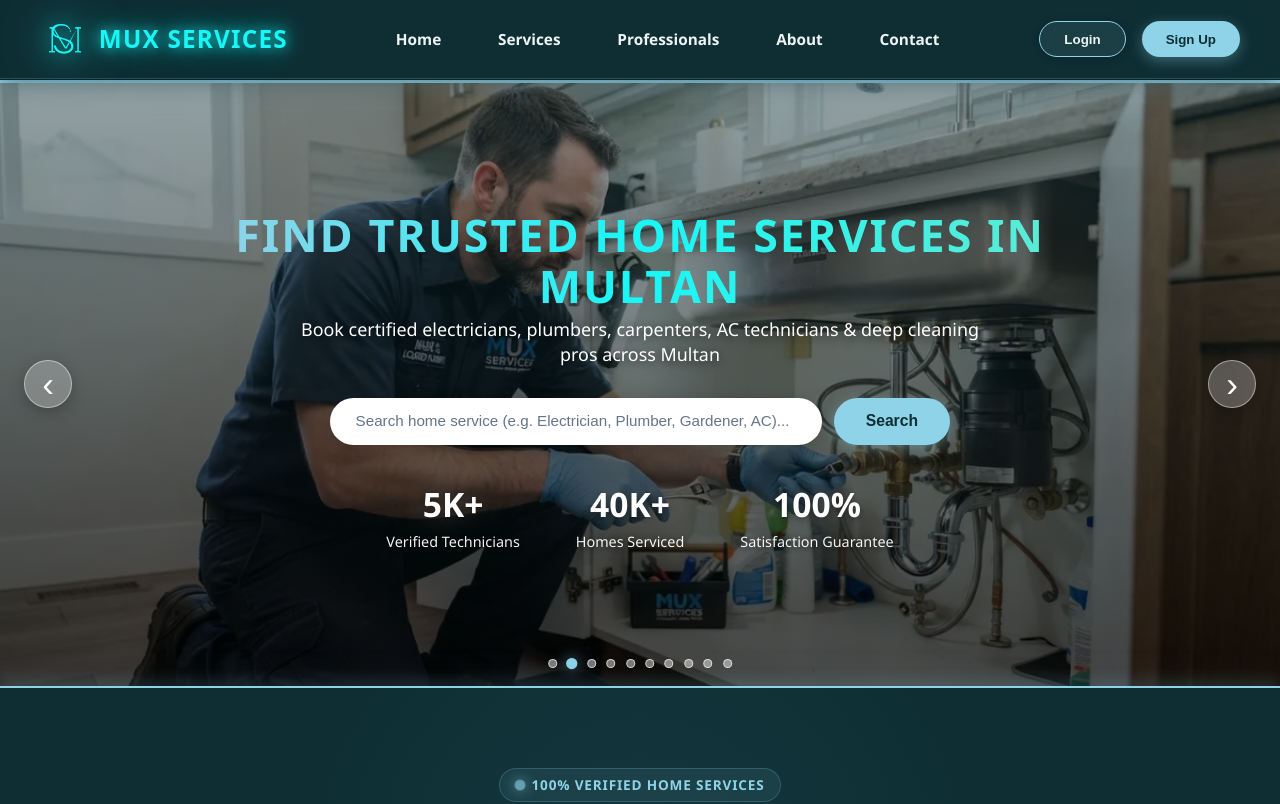
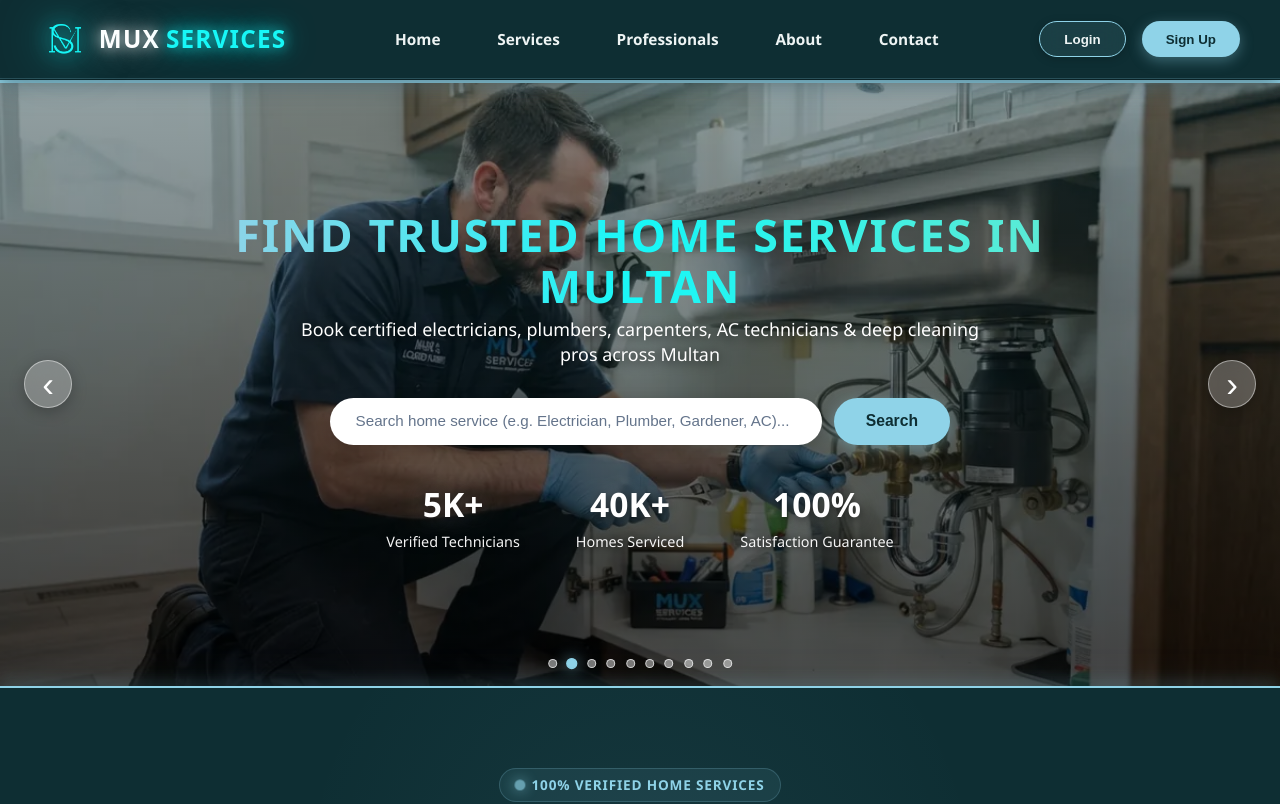
Before and after one commit to muhammadusman112130-alt/MUX-SERVICES, a React (Vite) app: page / in a window 1280 px wide. Shown: the top 804 px of the page. Built offline with nearby package versions, Linux system fonts and the light colour scheme.

Commit message:
Update navbar MUX text to pure white with clean glow

```diff
--- a/src/components/Navbar.css
+++ b/src/components/Navbar.css
@@ -57,33 +57,47 @@
   filter: drop-shadow(0 0 16px rgba(23, 247, 247, 1)) drop-shadow(0 0 32px rgba(238, 244, 244, 0.85));
 }
 
-/* ── MUX SERVICES LOGO TEXT (#17F7F7 BULLETPROOF) ── */
+/* ── MUX SERVICES LOGO TEXT (#8FD3E8 MINT ICE & #17F7F7 CYAN) ── */
+.brand-logo-text-wrap {
+  background: none !important;
+  font-weight: 900 !important;
+  font-size: 1.52rem !important;
+  letter-spacing: 1.2px !important;
+  text-transform: uppercase !important;
+  font-family: system-ui, -apple-system, BlinkMacSystemFont, 'Segoe UI', Roboto, sans-serif !important;
+  line-height: 1 !important;
+  display: inline-flex !important;
+  align-items: center !important;
+  gap: 6px !important;
+}
+
+.brand-logo-mux {
+  color: #ffffff !important;
+  -webkit-text-fill-color: #ffffff !important;
+  background: none !important;
+  font-weight: 900 !important;
+  text-shadow: 0 0 14px rgba(255, 255, 255, 0.8), 0 0 28px rgba(238, 244, 244, 0.5) !important;
+  transition: all 0.3s ease !important;
+}
+
+.brand-logo-services,
 .brand-logo-text-cyan,
 .logo-text-services {
   color: #17f7f7 !important;
   -webkit-text-fill-color: #17f7f7 !important;
   background: none !important;
   font-weight: 900 !important;
-  font-size: 1.52rem !important;
-  letter-spacing: 1.2px !important;
-  text-transform: uppercase !important;
-  font-family: system-ui, -apple-system, BlinkMacSystemFont, 'Segoe UI', Roboto, sans-serif !important;
   text-shadow: 0 0 14px rgba(23, 247, 247, 0.9), 0 0 30px rgba(23, 247, 247, 0.6) !important;
-  animation: hub-pulse 2s ease-in-out infinite alternate !important;
   transition: all 0.3s ease !important;
-  line-height: 1 !important;
-  display: inline-block !important;
 }
 
-@keyframes hub-pulse {
-  0% {
-    text-shadow: 0 0 10px rgba(23, 247, 247, 0.75), 0 0 20px rgba(23, 247, 247, 0.45);
-  }
-  100% {
-    text-shadow: 0 0 18px rgba(23, 247, 247, 1), 0 0 35px rgba(23, 247, 247, 0.75), 0 0 50px rgba(23, 247, 247, 0.4);
-  }
+.logo-link:hover .brand-logo-mux {
+  color: #ffffff !important;
+  -webkit-text-fill-color: #ffffff !important;
+  text-shadow: 0 0 20px rgba(255, 255, 255, 1), 0 0 38px rgba(238, 244, 244, 0.9) !important;
 }
 
+.logo-link:hover .brand-logo-services,
 .logo-link:hover .brand-logo-text-cyan,
 .logo-link:hover .logo-text-services {
   color: #55ffff !important;
--- a/src/components/Navbar.jsx
+++ b/src/components/Navbar.jsx
@@ -87,19 +87,38 @@ function Navbar({
               }}
             />
             <span
-              className="brand-logo-text-cyan"
+              className="brand-logo-text-wrap"
               style={{
-                color: '#17f7f7',
-                WebkitTextFillColor: '#17f7f7',
                 background: 'none',
                 fontWeight: 900,
                 fontSize: '1.52rem',
                 letterSpacing: '1.2px',
                 textTransform: 'uppercase',
-                textShadow: '0 0 14px rgba(23, 247, 247, 0.9), 0 0 30px rgba(23, 247, 247, 0.6)'
+                display: 'inline-flex',
+                alignItems: 'center',
+                gap: '6px'
               }}
             >
-              MUX SERVICES
+              <span
+                className="brand-logo-mux"
+                style={{
+                  color: '#ffffff',
+                  WebkitTextFillColor: '#ffffff',
+                  textShadow: '0 0 14px rgba(255, 255, 255, 0.8), 0 0 28px rgba(238, 244, 244, 0.5)'
+                }}
+              >
+                MUX
+              </span>
+              <span
+                className="brand-logo-services"
+                style={{
+                  color: '#17f7f7',
+                  WebkitTextFillColor: '#17f7f7',
+                  textShadow: '0 0 14px rgba(23, 247, 247, 0.9), 0 0 30px rgba(23, 247, 247, 0.6)'
+                }}
+              >
+                SERVICES
+              </span>
             </span>
           </a>
         </div>
```
